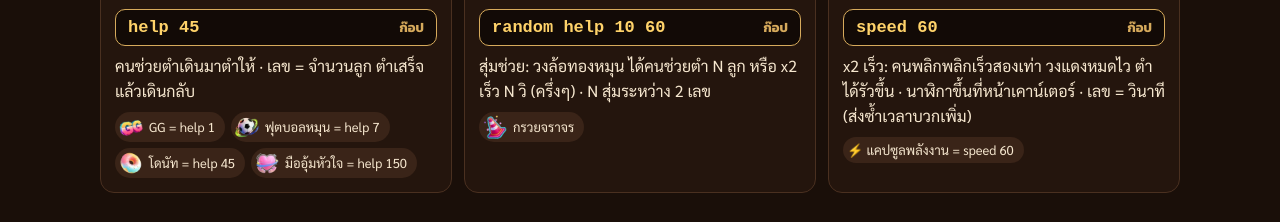
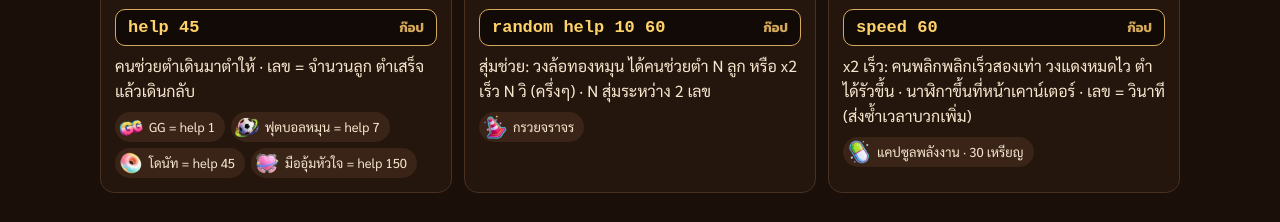
Before and after one commit to AOTGTR/mochi-commands, a plain HTML site: page index.html in a window 1280 px wide. Shown: the part 1797-2019 px from the top of the page. Drawn offline with Linux system fonts and the light colour scheme.

Commit message:
speed: energy capsule picture

```diff
--- a/index.html
+++ b/index.html
@@ -39,7 +39,7 @@ footer{color:var(--muted);font-size:13px}
 <figure class="cmd"><div class="clip"><video src="media/r_help.mp4" poster="media/r_help.jpg" muted loop playsinline preload="none"></video></div>
 <figcaption><button class="copy" data-c="random help 10 60"><code>random help 10 60</code><span>ก๊อป</span></button><p>สุ่มช่วย: วงล้อทองหมุน ได้คนช่วยตำ N ลูก หรือ x2 เร็ว N วิ (ครึ่งๆ) · N สุ่มระหว่าง 2 เลข</p><div class="gifts"><span class="gift"><img src="gifts/59315.webp" alt="">กรวยจราจร</span></div></figcaption></figure>
 <figure class="cmd"><div class="clip"><video src="media/speed.mp4" poster="media/speed.jpg" muted loop playsinline preload="none"></video></div>
-<figcaption><button class="copy" data-c="speed 60"><code>speed 60</code><span>ก๊อป</span></button><p>x2 เร็ว: คนพลิกพลิกเร็วสองเท่า วงแดงหมดไว ตำได้รัวขึ้น · นาฬิกาขึ้นที่หน้าเคาน์เตอร์ · เลข = วินาที (ส่งซ้ำเวลาบวกเพิ่ม)</p><div class="gifts"><span class="gift">⚡ แคปซูลพลังงาน = speed 60</span></div></figcaption></figure>
+<figcaption><button class="copy" data-c="speed 60"><code>speed 60</code><span>ก๊อป</span></button><p>x2 เร็ว: คนพลิกพลิกเร็วสองเท่า วงแดงหมดไว ตำได้รัวขึ้น · นาฬิกาขึ้นที่หน้าเคาน์เตอร์ · เลข = วินาที (ส่งซ้ำเวลาบวกเพิ่ม)</p><div class="gifts"><span class="gift"><img src="gifts/59316.webp" alt="">แคปซูลพลังงาน · 30 เหรียญ</span></div></figcaption></figure>
 </div></section>
 
 <section><h2>🎮 วิธีเล่น</h2><div class="grid">
```
Also changed, not shown: gifts/59316.webp (added).
